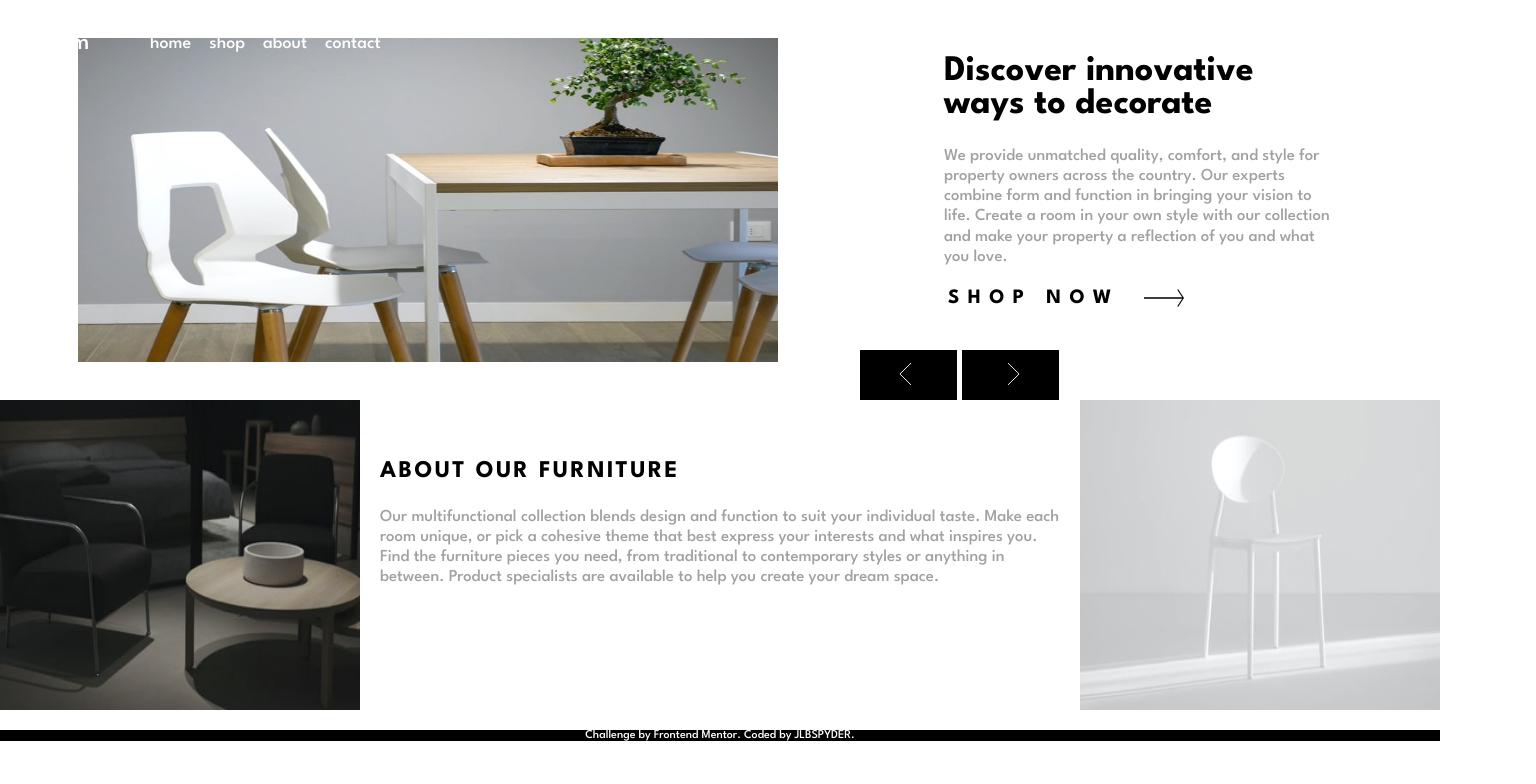
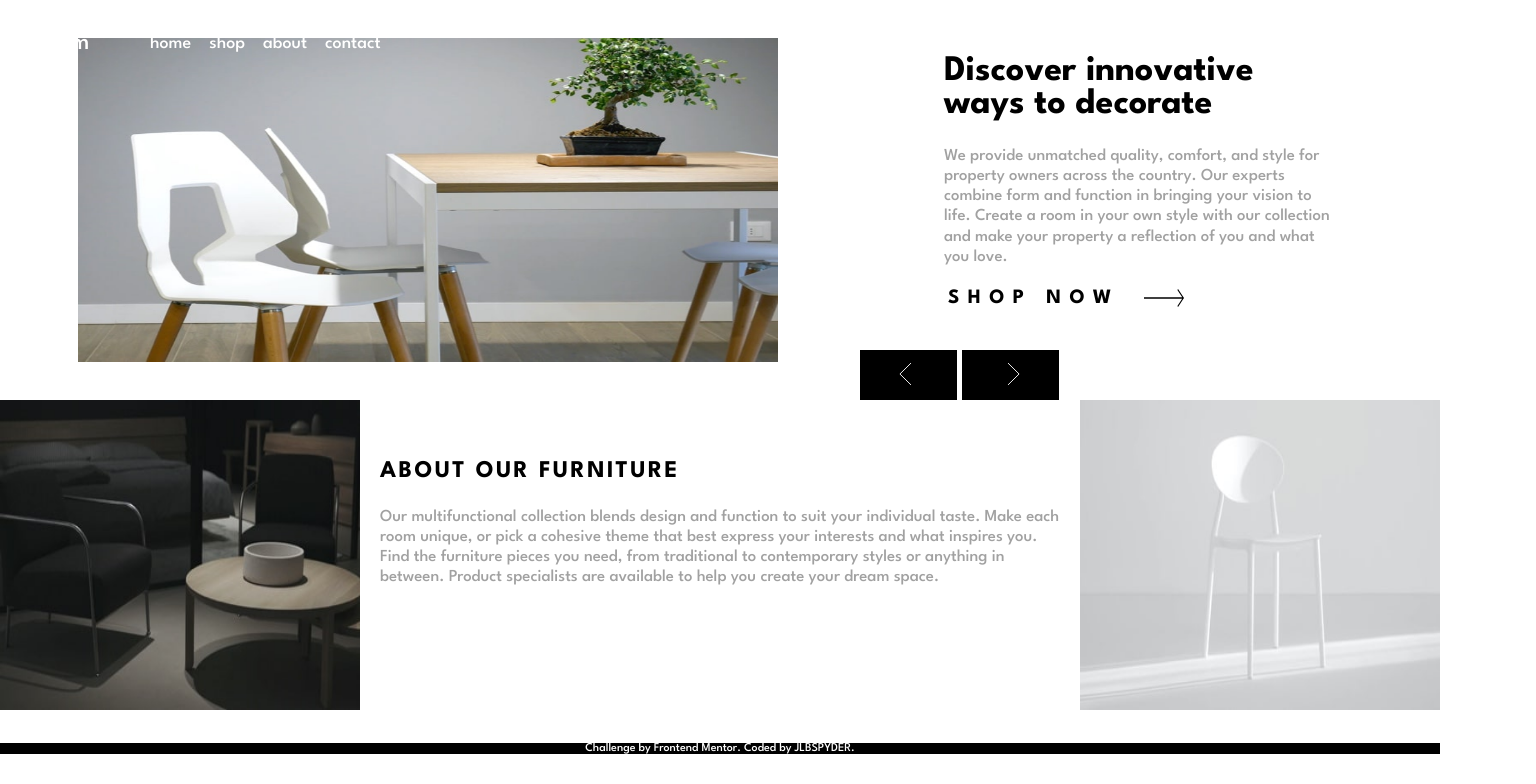
Before and after one commit to Jlbspyder/Room-Homepage, a React (Vite) app: page / in a window 1536 px wide. Shown: the top 784 px of the page. Built offline with nearby package versions, Linux system fonts and the light colour scheme.

Commit message:
Update index.css

```diff
--- a/src/index.css
+++ b/src/index.css
@@ -641,6 +641,6 @@ button {
     display: block;
   }
   .attribution {
-    bottom: -14%;
+    bottom: -16%;
   }
 }
```
